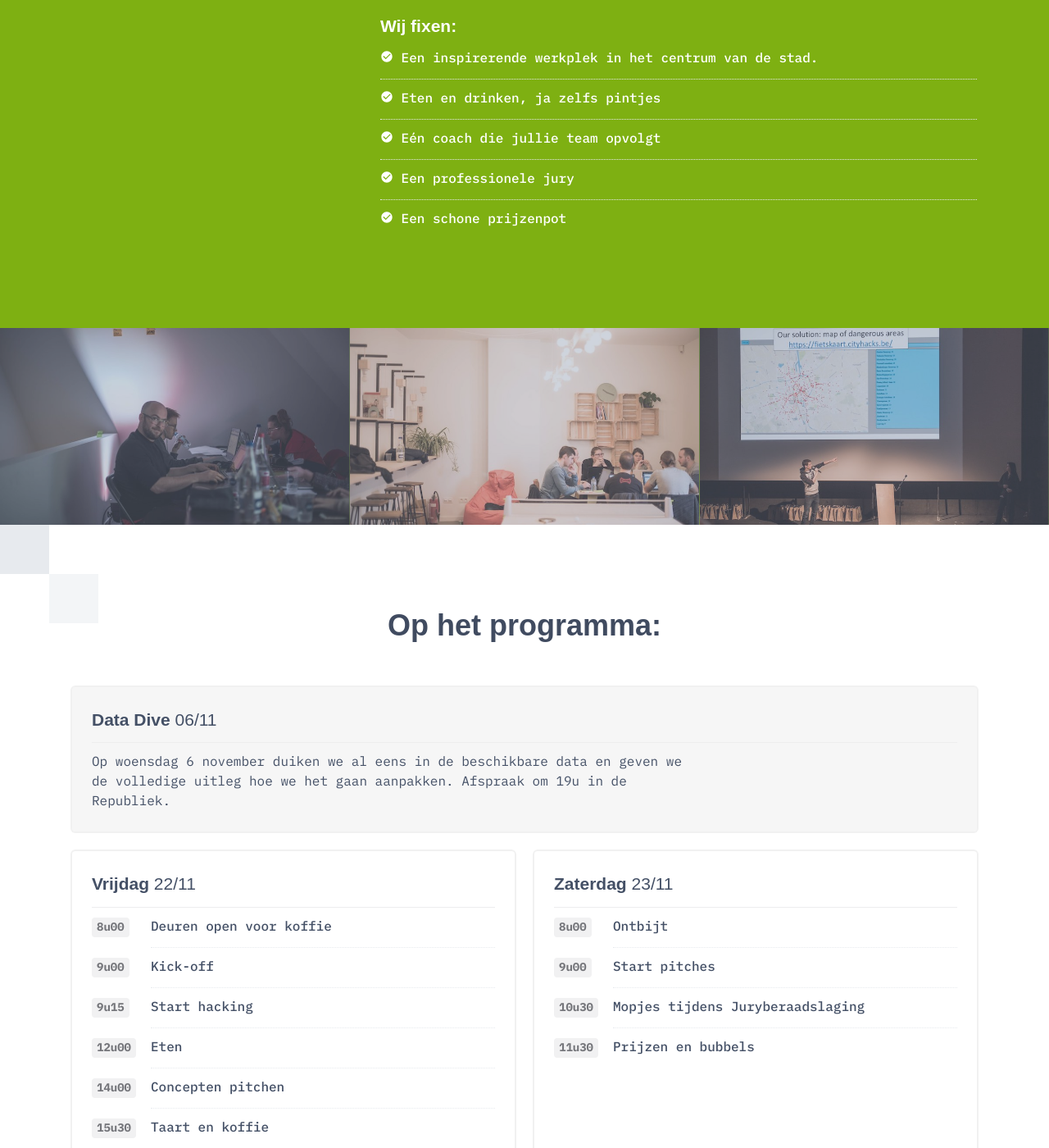
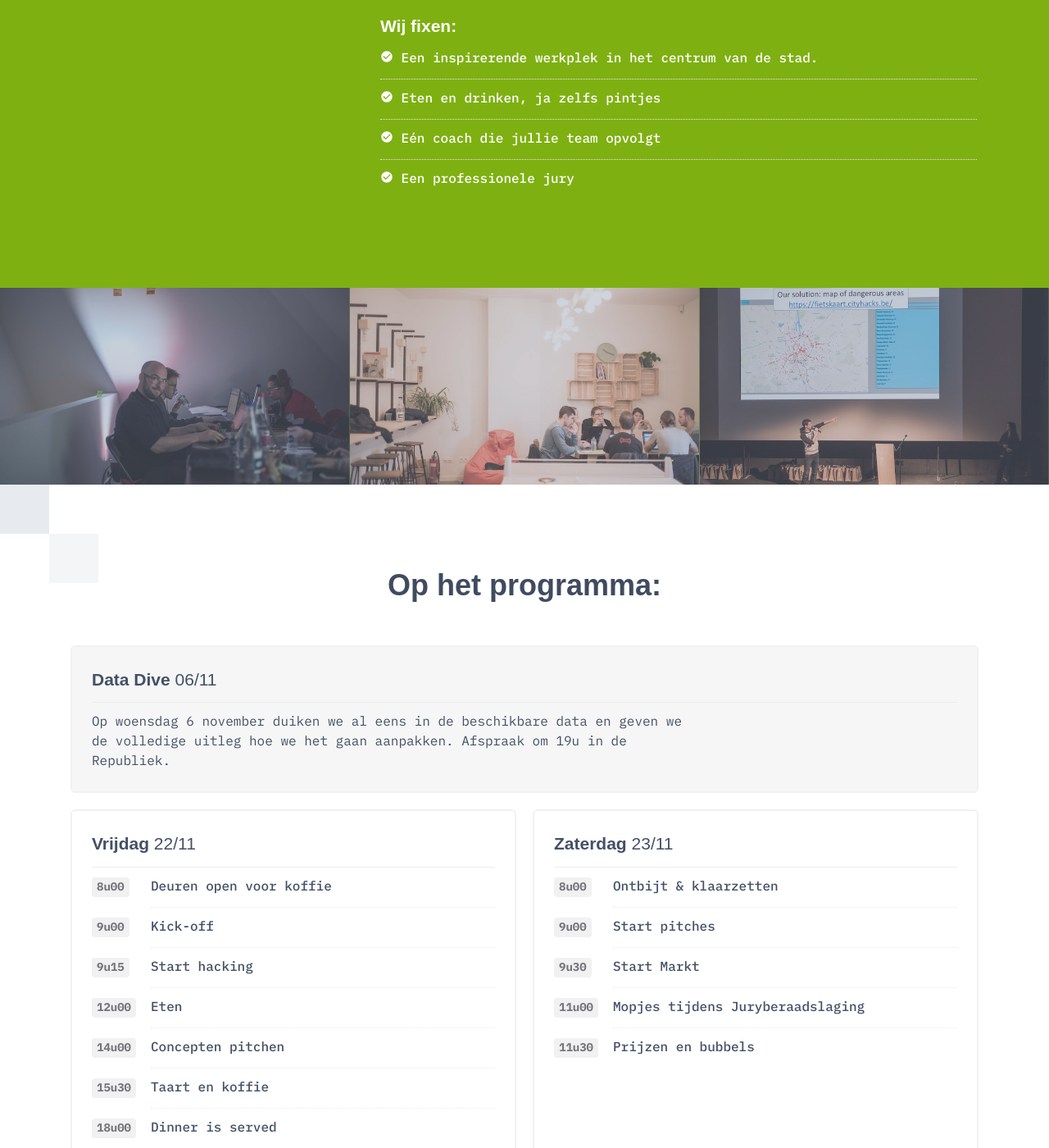
Before and after one commit to nerdlab-be/cityhacks-2019, a Jekyll site: the page built from _pages/index.markdown, in a window 1280 px wide and 1400 px high, scrolled down 1186 px. Shown: the whole window at 82% size. Built offline with Jekyll 4.4.1, drawn with Linux system fonts in a browser that asks for light colours; some web fonts are replaced; some of the changed text lies outside the part shown.

Commit message:
Update baseline and schedual

```diff
--- a/_pages/index.markdown
+++ b/_pages/index.markdown
@@ -20,7 +20,6 @@
     - para: "Eten en drinken, ja zelfs pintjes"
     - para: "Eén coach die jullie team opvolgt"
     - para: "Een professionele jury"
-    - para: "Een schone prijzenpot"
   images:
     - image: "/assets/img/jpg/ch2018_1.jpg"
       alt: "Cityhacks: team"
@@ -56,10 +55,12 @@
   saturdayDate: "23/11"
   scheduleSaturday:
     - hour: "8u00"
-      para: "Ontbijt"
+      para: "Ontbijt & klaarzetten"
     - hour: "9u00"
       para: "Start pitches"
-    - hour: "10u30"
+    - hour: "9u30"
+      para: "Start Markt"
+    - hour: "11u00"
       para: "Mopjes tijdens Juryberaadslaging"
     - hour: "11u30"
       para: "Prijzen en bubbels"
```
Also changed, not shown: other parts of _pages/index.markdown (+1 -1 lines).
